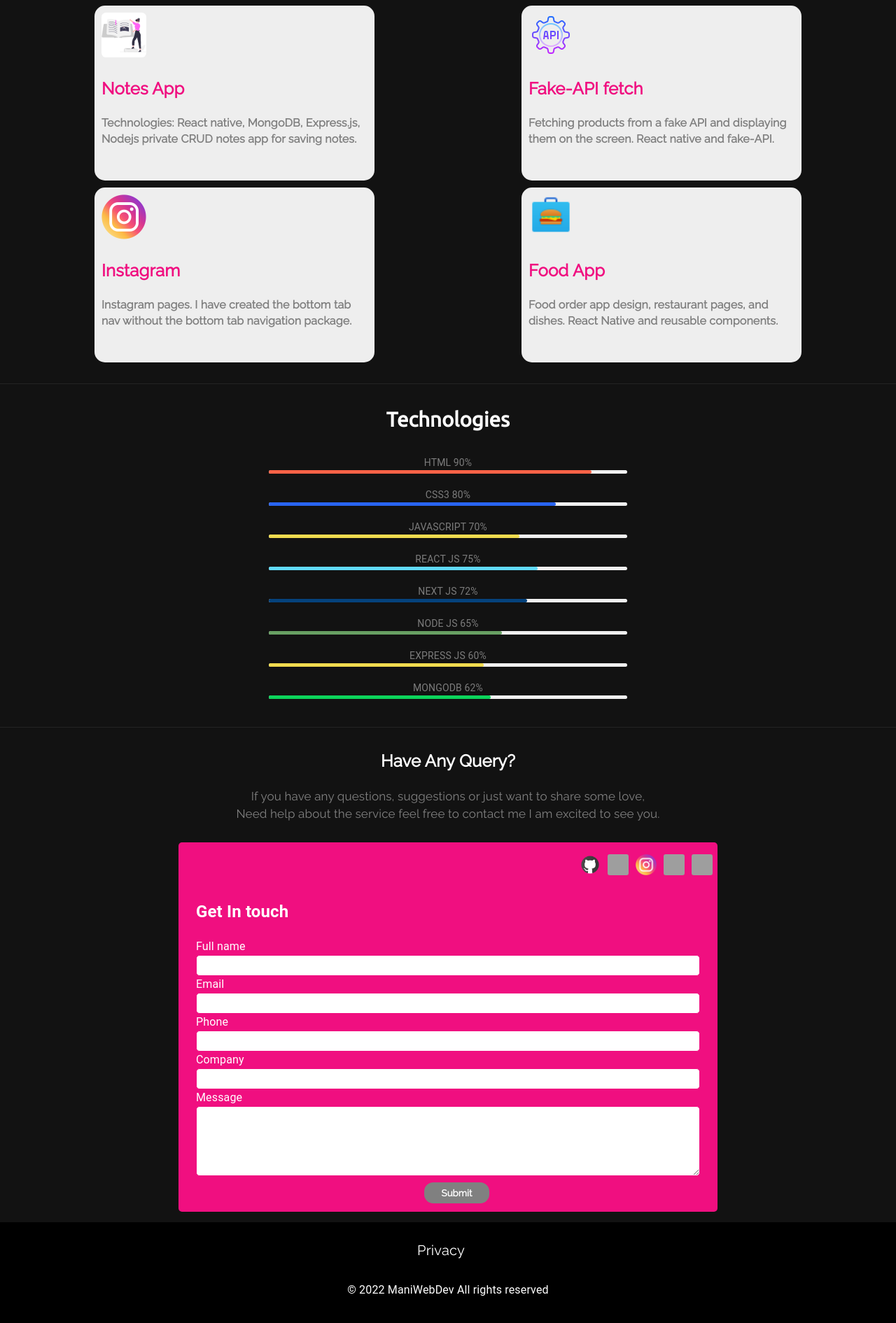
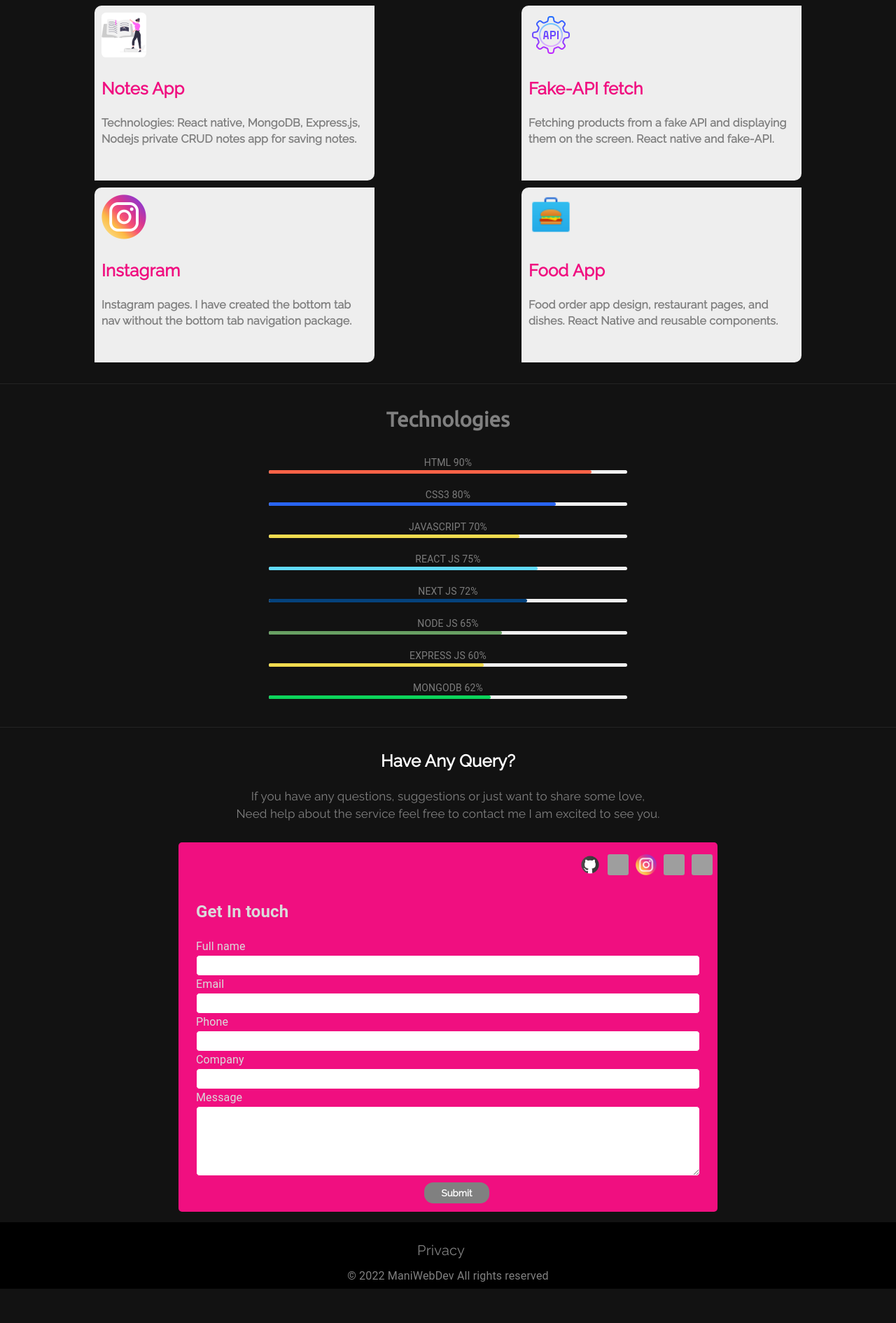
Before and after one commit to codeworld10/maniweb, a Next.js app: page / in a window 1280 px wide. Shown: the part 1559-3450 px from the top of the page at 70% size. After the commit the page ends 3401 px from the top, so only its background shows below. Built offline with nearby package versions, Linux system fonts and the light colour scheme; grey boxes are pictures that could not be loaded.

Commit message:
done changes

```diff
--- a/styles/globals.css
+++ b/styles/globals.css
@@ -463,7 +463,7 @@ div .Global-images {
 }
 
 .plcy {
-  color: white;
+  color: grey;
   text-decoration: none;
   margin-right: 20px;
   font-size: 20px;
@@ -482,15 +482,16 @@ div .Global-images {
 
 .footer {
   width: 100%;
-  height: 60px;
+  height: 30px;
   background-color: black;
   color: white;
-  margin-top: 30px;
+  margin-top: 5px;
   text-align: center;
 }
 
 .ftrpara {
   margin-top: 10px;
+  color: grey;
 }
 
 .fote {
@@ -769,6 +770,7 @@ div .section1 {
   text-align: center;
   font-family: "Ubuntu", sans-serif;
   font-size: large;
+  color: grey;
 }
 
 .how:hover {
@@ -792,7 +794,10 @@ div .section1 {
   background-color: #eeeeee;
   width: 400px;
   height: 250px;
-  border-radius: 15px;
+  border-top-left-radius: 10px;
+  border-bottom-right-radius: 10px;
+  border-color: #7c7c7c;
+  border-width: 2px;
 }
 
 .secicon:hover{
@@ -874,8 +879,12 @@ padding-top: 20px;
 height: 20px;
 }
 
+.frmt {
+  color: rgb(218, 218, 218);
+}
+
 .frtxt {
-  color: rgb(255, 255, 255);
+  color: rgb(218, 218, 218);
 }
 
 .ball {
@@ -1124,6 +1133,7 @@ div .serpara2 {
   text-align: center;
   font-size: 25px;
   font-family: "Ubuntu", sans-serif;
+  color: grey;
 }
 
 .tol:hover {
```
